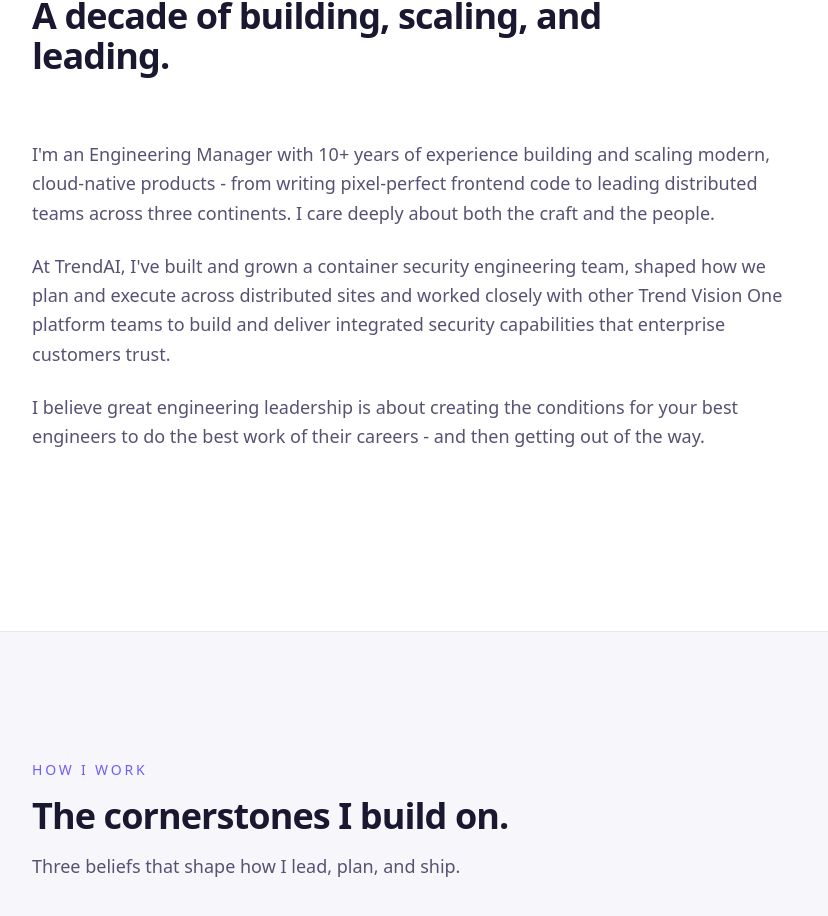
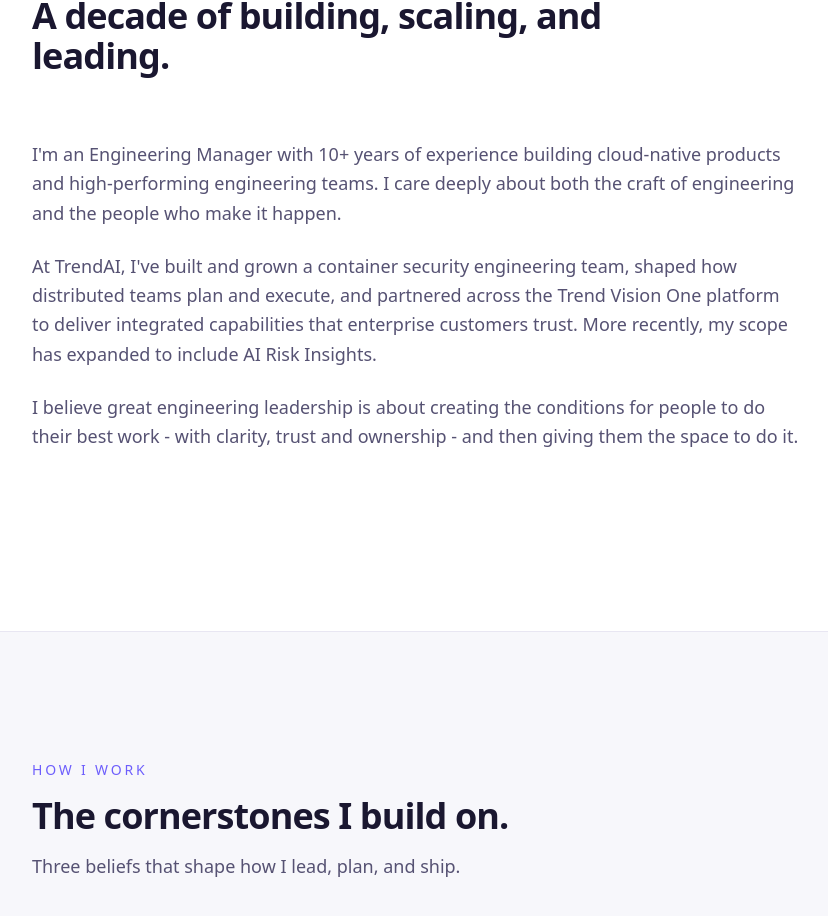
Before and after one commit to AnupriyaSaxenas/Portfolio, a React (Vite) app: page / in a window 1280 px wide. Shown: the part 1037-1953 px from the top of the page, without its empty margins (120-948 px from the left). Built offline with nearby package versions, Linux system fonts and the light colour scheme.

Commit message:
Update overview.ts

```diff
--- a/src/data/overview.ts
+++ b/src/data/overview.ts
@@ -1,5 +1,5 @@
 export const overview: string[] = [
-  'I\'m an Engineering Manager with 10+ years of experience building and scaling modern, cloud-native products - from writing pixel-perfect frontend code to leading distributed teams across three continents. I care deeply about both the craft and the people.',
-  'At TrendAI, I\'ve built and grown a container security engineering team, shaped how we plan and execute across distributed sites and worked closely with other Trend Vision One platform teams to build and deliver integrated security capabilities that enterprise customers trust.',
-  'I believe great engineering leadership is about creating the conditions for your best engineers to do the best work of their careers - and then getting out of the way.',
+  'I\'m an Engineering Manager with 10+ years of experience building cloud-native products and high-performing engineering teams. I care deeply about both the craft of engineering and the people who make it happen.',
+  'At TrendAI, I\'ve built and grown a container security engineering team, shaped how distributed teams plan and execute, and partnered across the Trend Vision One platform to deliver integrated capabilities that enterprise customers trust. More recently, my scope has expanded to include AI Risk Insights.',
+  'I believe great engineering leadership is about creating the conditions for people to do their best work - with clarity, trust and ownership - and then giving them the space to do it.',
 ];
```
